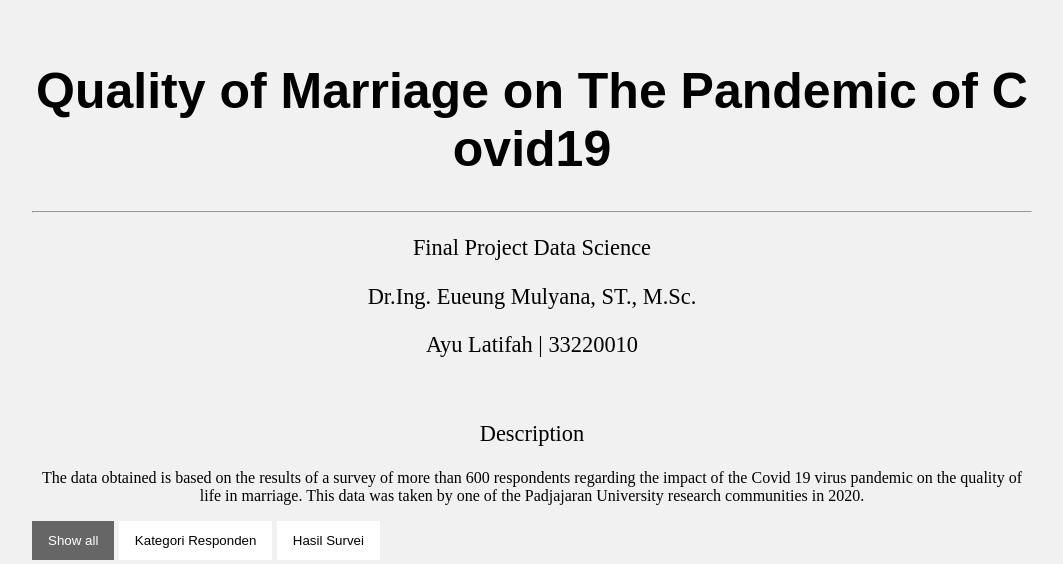
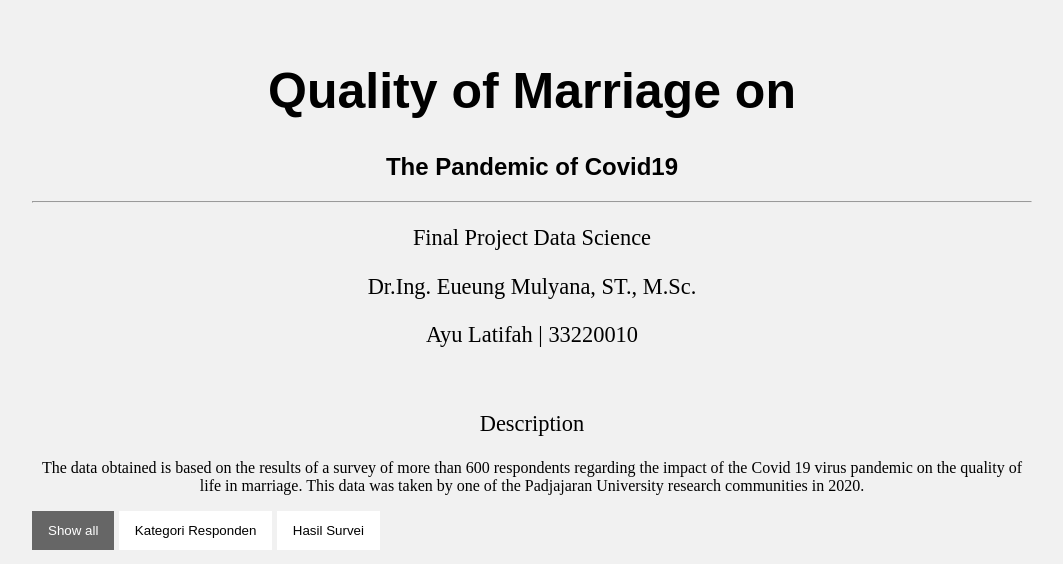
Before and after one commit to ayu-hash/quality_of_marriage, a plain HTML site: page index.html in a window 1280 px wide. Shown: the top 564 px of the page, without its empty margins (108-1171 px from the left). Drawn offline with Linux system fonts and the light colour scheme.

Commit message:
Update index.html

```diff
--- a/index.html
+++ b/index.html
@@ -83,7 +83,8 @@ h1 {
 <!-- MAIN (Center website) -->
 <div class="main">
 
-<h1 style="text-align: center;">Quality of Marriage on The Pandemic of Covid19</h1>
+<h1 style="text-align: center;">Quality of Marriage on</h1>
+<h2 style="text-align: center;">The Pandemic of Covid19</h2>
 <hr>
 
 <p style="font-size:140%;font-family:comic;color:powderblue;text-align: center;"><span style="color: #000000;">Final Project Data Science</span></p>
```
